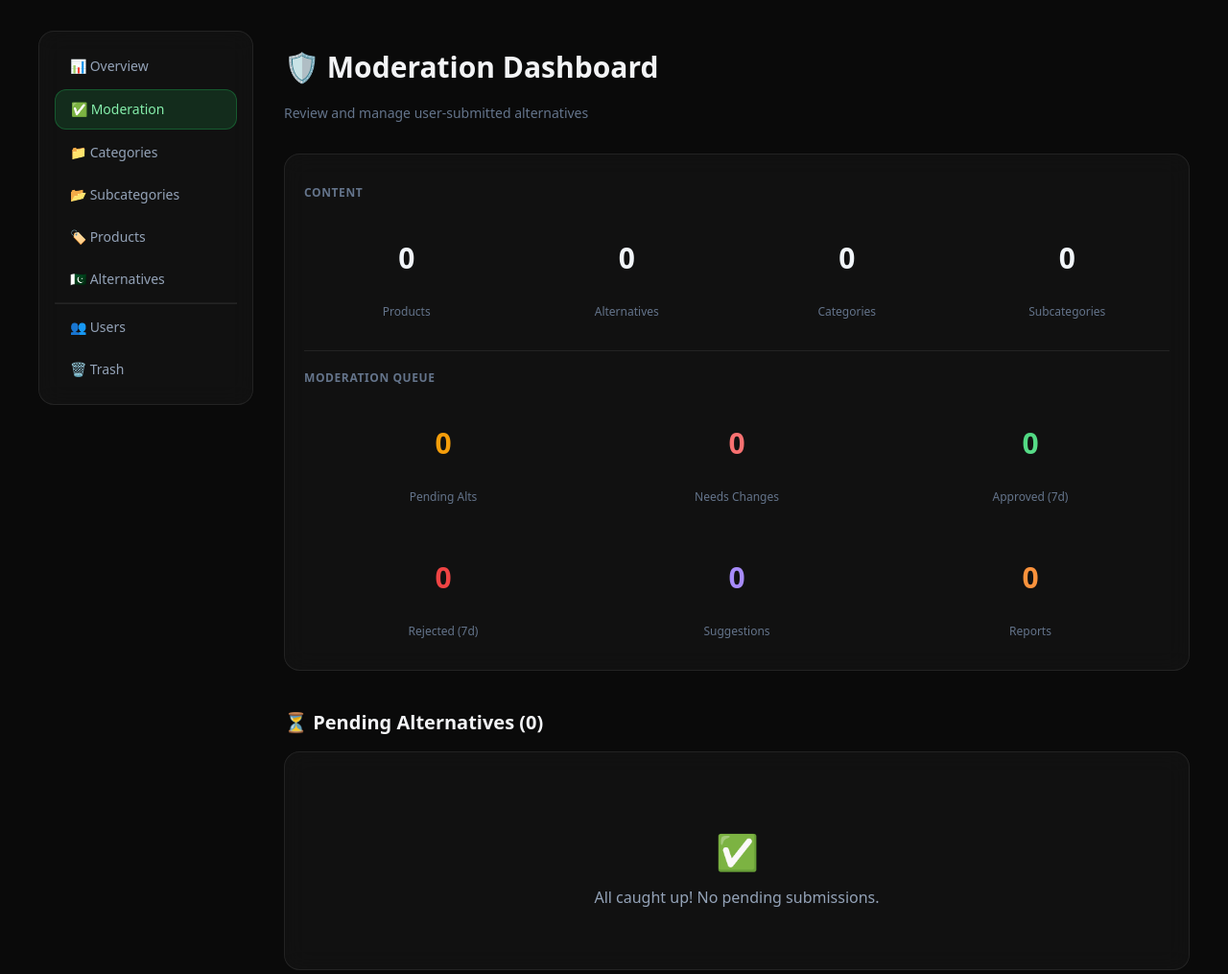
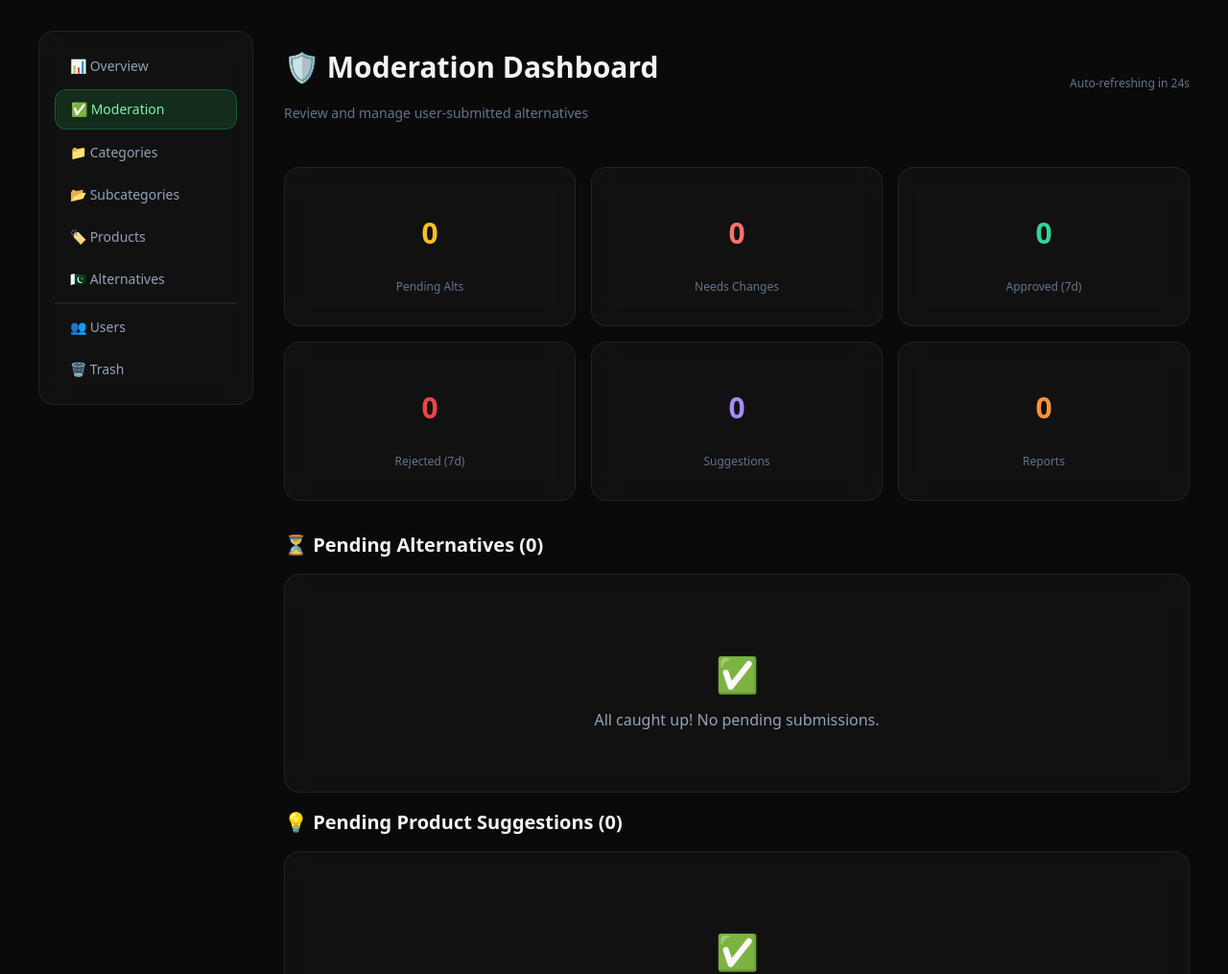
Before and after one commit to iamreyanasghar/PakChoice, a Django app: page /admin-panel/moderation/ in a window 1280 px wide. Shown: the part 73-1088 px from the top of the page at 96% size. Run offline with Django 5.2, Linux system fonts and the light colour scheme; the visitor is signed in with stand-in values (Sample User, id 1); data comes from the database, SQL or seed files in the repository; data that the repository does not hold is empty; parts of the project's set-up code (start-up, migrations or seed data) failed here and were passed over; some libraries are stand-ins or nearby versions.

Commit message:
Add auto-refresh to moderation dashboard, link-based logout, restyle admin stats to 3-column grid

```diff
--- a/core/admin_views.py
+++ b/core/admin_views.py
@@ -50,9 +50,7 @@ def admin_overview(request):
         'products': Product.objects.count(),
         'products_verified': Product.objects.filter(verified=True).count(),
         'alternatives': Alternative.objects.count(),
-        'alternatives_pending': Alternative.objects.filter(status='pending').count(),
         'alternatives_approved': Alternative.objects.filter(status='approved').count(),
-        'users': User.objects.count(),
     }
 
     recent_alternatives = Alternative.objects.select_related(
--- a/core/views.py
+++ b/core/views.py
@@ -372,10 +372,12 @@ def login_view(request):
     }, status=503)
 
 
-@require_POST
 def logout_view(request):
-    logout(request)
-    return redirect('home')
+    """Handle logout: GET renders a confirmation page, POST performs logout."""
+    if request.method == 'POST':
+        logout(request)
+        return redirect('home')
+    return render(request, 'core/logout.html')
 
 
 @rate_limit(key_prefix='admin_login', limit=5, period=300)
--- a/static/css/main.css
+++ b/static/css/main.css
@@ -304,6 +304,17 @@ html.light .dropdown {
   border: 1px solid rgba(0, 0, 0, 0.08);
 }
 
+/* ---------- Dropdown link/button hover (more visible than white/10) ---------- */
+.dropdown a:hover,
+.dropdown button:hover {
+  background: rgba(255, 255, 255, 0.25);
+}
+
+html.light .dropdown a:hover,
+html.light .dropdown button:hover {
+  background: rgba(0, 0, 0, 0.15);
+}
+
 /* ---------- Light mode glass card fix ---------- */
 html.light .glass {
   background: rgba(255, 255, 255, 0.9);
--- a/templates/core/admin_dashboard.html
+++ b/templates/core/admin_dashboard.html
@@ -1,5 +1,12 @@
 {% extends 'core/base.html' %}
 {% block title %}Moderation Dashboard — BuyPakistani{% endblock %}
+
+{% block extra_css %}
+<style>
+.admin-stat-card { transition: all 0.2s; }
+.admin-stat-card:hover { transform: translateY(-4px); box-shadow: 0 8px 30px rgba(34,197,94,0.15); }
+</style>
+{% endblock %}
 
 {% block content %}
 <div class="max-w-7xl mx-auto px-4 sm:px-6 lg:px-8 py-8">
@@ -10,62 +17,41 @@
         <!-- Main Content -->
         <div class="flex-1 min-w-0">
 
-    <div class="mb-8">
+    <div class="flex items-center justify-between mb-8">
+        <div>
             <h1 class="text-3xl font-black">🛡️ Moderation Dashboard</h1>
             <p class="text-sm mt-1" style="color:var(--text-muted)">Review and manage user-submitted alternatives</p>
         </div>
-
-    <!-- Stats -->
-    <div class="glass rounded-2xl p-5 mb-10">
-        <!-- Row 1: Content totals -->
-        <p class="text-xs font-semibold uppercase tracking-wider mb-3" style="color:var(--text-muted)">Content</p>
-        <div class="flex items-center gap-4 mb-5" style="display: flex;">
-            <div class="text-center" style="flex: 1;">
-                <p class="text-3xl font-black" style="color:var(--text-primary)">{{ stats.total_products }}</p>
-                <p class="text-xs mt-1" style="color:var(--text-muted)">Products</p>
-            </div>
-            <div class="text-center" style="flex: 1;">
-                <p class="text-3xl font-black" style="color:var(--text-primary)">{{ stats.total }}</p>
-                <p class="text-xs mt-1" style="color:var(--text-muted)">Alternatives</p>
-            </div>
-            <div class="text-center" style="flex: 1;">
-                <p class="text-3xl font-black" style="color:var(--text-primary)">{{ stats.total_categories }}</p>
-                <p class="text-xs mt-1" style="color:var(--text-muted)">Categories</p>
-            </div>
-            <div class="text-center" style="flex: 1;">
-                <p class="text-3xl font-black" style="color:var(--text-primary)">{{ stats.total_subcategories }}</p>
-                <p class="text-xs mt-1" style="color:var(--text-muted)">Subcategories</p>
+        <div id="auto-refresh-timer" class="text-xs" style="color:var(--text-muted)">
+            Auto-refreshing in <span id="countdown">30</span>s
         </div>
     </div>
-        <!-- Divider -->
-        <div style="border-top:1px solid var(--border)" class="mb-5"></div>
-        <!-- Row 2: Moderation queue -->
-        <p class="text-xs font-semibold uppercase tracking-wider mb-3" style="color:var(--text-muted)">Moderation Queue</p>
-        <div class="gap-4" style="display: grid; grid-template-columns: repeat(3, 1fr);">
-            <div class="text-center">
-                <p class="text-3xl font-black" style="color:#f59e0b">{{ stats.pending }}</p>
+
+    <!-- Stats Grid -->
+    <div class="grid grid-cols-2 sm:grid-cols-3 gap-4 mb-8">
+        <div class="glass rounded-2xl p-5 text-center admin-stat-card">
+            <p class="text-3xl font-black" style="color:#fbbf24">{{ stats.pending }}</p>
             <p class="text-xs mt-1" style="color:var(--text-muted)">Pending Alts</p>
         </div>
-            <div class="text-center">
+        <div class="glass rounded-2xl p-5 text-center admin-stat-card">
             <p class="text-3xl font-black" style="color:#f87171">{{ stats.needs_changes }}</p>
             <p class="text-xs mt-1" style="color:var(--text-muted)">Needs Changes</p>
         </div>
-            <div class="text-center">
-                <p class="text-3xl font-black gradient-text">{{ stats.approved_week }}</p>
+        <div class="glass rounded-2xl p-5 text-center admin-stat-card">
+            <p class="text-3xl font-black" style="color:#34d399">{{ stats.approved_week }}</p>
             <p class="text-xs mt-1" style="color:var(--text-muted)">Approved (7d)</p>
         </div>
-            <div class="text-center">
+        <div class="glass rounded-2xl p-5 text-center admin-stat-card">
             <p class="text-3xl font-black" style="color:#ef4444">{{ stats.rejected_week }}</p>
             <p class="text-xs mt-1" style="color:var(--text-muted)">Rejected (7d)</p>
         </div>
-            <div class="text-center">
+        <div class="glass rounded-2xl p-5 text-center admin-stat-card">
             <p class="text-3xl font-black" style="color:#a78bfa">{{ stats.pending_suggestions }}</p>
             <p class="text-xs mt-1" style="color:var(--text-muted)">Suggestions</p>
         </div>
-            <div class="text-center">
+        <div class="glass rounded-2xl p-5 text-center admin-stat-card">
             <p class="text-3xl font-black" style="color:#fb923c">{{ stats.pending_reports }}</p>
             <p class="text-xs mt-1" style="color:var(--text-muted)">Reports</p>
-            </div>
         </div>
     </div>
 
@@ -181,3 +167,42 @@
     </div>
 </div>
 {% endblock %}
+
+{% block extra_js %}
+<script>
+// Auto-refresh moderation dashboard every 30 seconds (only when tab is visible)
+let refreshInterval;
+
+function startRefresh() {
+    refreshInterval = setInterval(() => {
+        location.reload();
+    }, 30000);
+}
+
+function stopRefresh() {
+    clearInterval(refreshInterval);
+}
+
+// Pause when tab is hidden, resume when visible
+document.addEventListener('visibilitychange', () => {
+    if (document.hidden) {
+        stopRefresh();
+    } else {
+        startRefresh();
+    }
+});
+
+startRefresh();
+
+// Countdown timer
+let secondsLeft = 30;
+const countdownEl = document.getElementById('countdown');
+const countdownInterval = setInterval(() => {
+    secondsLeft--;
+    if (countdownEl) countdownEl.textContent = secondsLeft;
+    if (secondsLeft <= 0) {
+        clearInterval(countdownInterval);
+    }
+}, 1000);
+</script>
+{% endblock %}
--- a/templates/core/base.html
+++ b/templates/core/base.html
@@ -141,13 +141,10 @@
                                 </a>
                             </div>
                             <div class="py-1" style="border-top:1px solid var(--border)">
-                                <form method="post" action="{% url 'logout' %}">
-                                    {% csrf_token %}
-                                    <button type="submit" class="flex items-center gap-3 px-4 py-2.5 text-sm w-full text-left transition hover:bg-white/10 hover:text-red-400" style="color:var(--text-secondary)">
-                                        <svg class="w-4 h-4" fill="none" stroke="currentColor" viewBox="0 0 24 24"><path stroke-linecap="round" stroke-linejoin="round" stroke-width="2" d="M17 16l4-4m0 0l-4-4m4 4H7m6 4v1a3 3 0 01-3 3H6a3 3 0 01-3-3V7a3 3 0 013-3h4a3 3 0 013 3v1"/></svg>
-                                        Logout
-                                    </button>
-                                </form>
+                                <a href="{% url 'logout' %}" class="flex items-center gap-3 px-4 py-2.5 text-sm w-full text-left transition hover:bg-white/10 hover:text-red-400" style="color:var(--text-secondary);">
+                                    <svg class="w-4 h-4" fill="none" stroke="currentColor" viewBox="0 0 24 24"><path stroke-linecap="round" stroke-linejoin="round" stroke-width="2" d="M17 16l4-4m0 0l-4-4m4 4H7m6 4v1a3 3 0 01-3 3H6a3 3 0 01-3-3V7a3 3 0 013-3h4a3 3 0 013 3v1"/></svg>
+                                    Logout
+                                </a>
                             </div>
                         </div>
                     </div>
```
Also changed, not shown: templates/core/admin/overview.html (+5 -13 lines), templates/core/logout.html (added, +16 -0 lines). Lines whose indentation alone changed are shown as unchanged.
